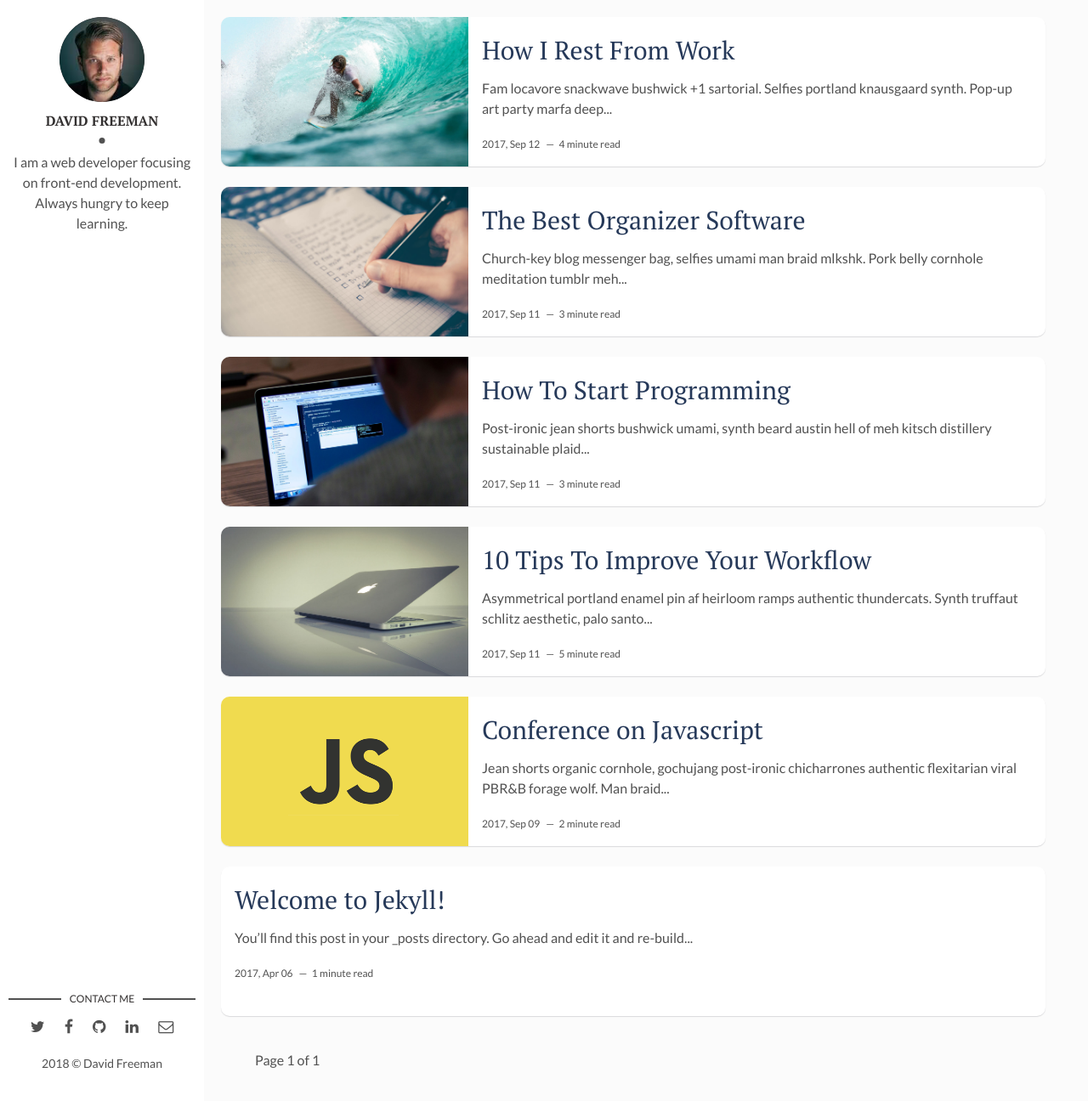
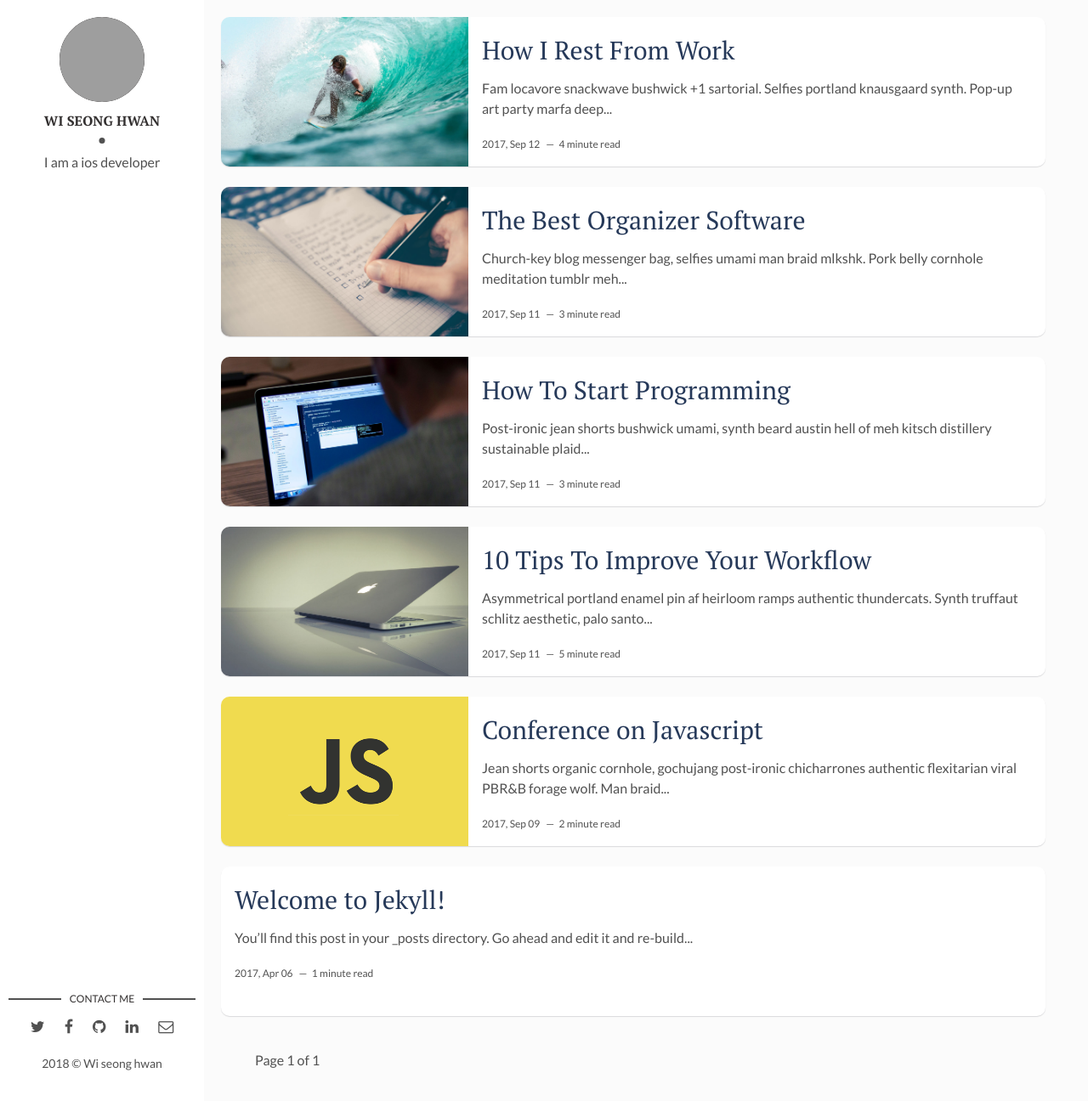
Before and after one commit to WiSeoungHwan/WiSeoungHwan_github, a Jekyll site: the page built from index.html, in a window 1280 px wide and 1296 px high. Shown: the whole window at 85% size. Built offline with Jekyll 4.4.1, drawn with Linux system fonts in a browser that asks for light colours; the list of posts is cut into pages by our own code; grey boxes are pictures that could not be loaded.

Commit message:
add profile

```diff
--- a/_config.yml
+++ b/_config.yml
@@ -9,9 +9,9 @@ url: "" # the base hostname & protocol for your site, e.g. http://example.com
 site-twitter: #if your site has a twitter account, enter it here
 
 # Author Settings
-author: David Freeman # add your name
-author-img: david-freeman.jpg # add your photo
-about-author: I am a web developer focusing on front-end development. Always hungry to keep learning. # add description
+author: Wi seong hwan # add your name
+author-img: profile.jpg # add your photo
+about-author: I am a ios developer  # add description
 social-twitter: # add your Twitter handle
 social-facebook: # add your Facebook handle
 social-github: artemsheludko # add your Github handle
```
Also changed, not shown: assets/img/profile.jpeg (added).
